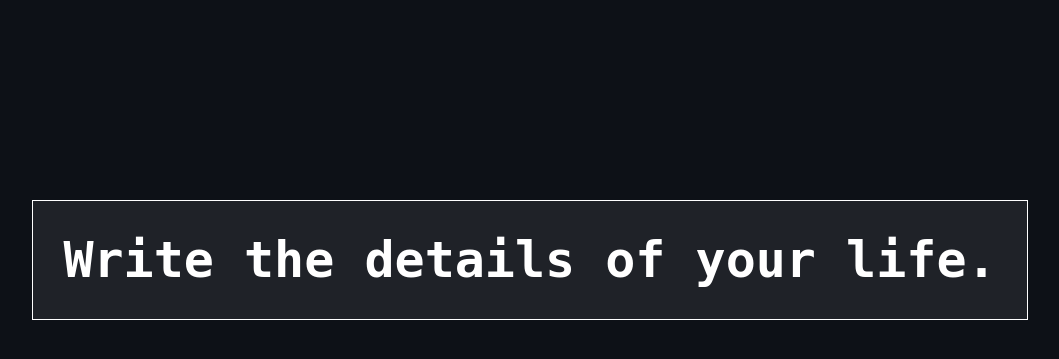
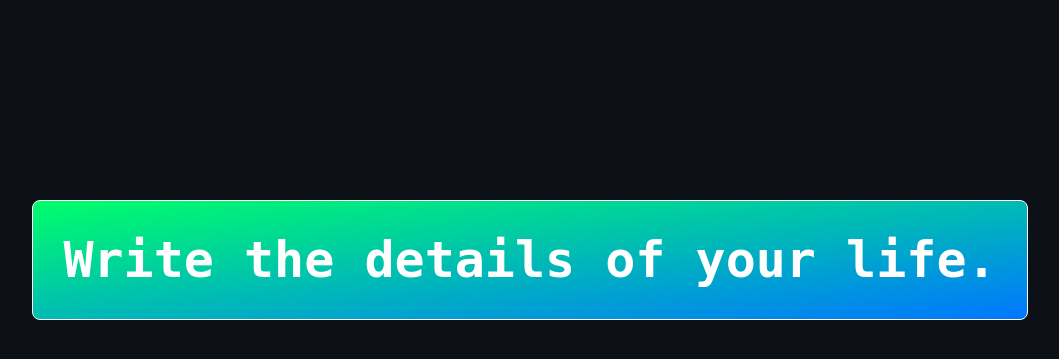
Before and after one commit to AwesomenessXP/blog, a Django app: page / in a window 1280 px wide. Shown: the part 151-510 px from the top of the page, without its empty margins (110-1169 px from the left). Run offline with Django 4.2, Linux system fonts and the light colour scheme.

Commit message:
added UI to blog

```diff
--- a/blog_posts/static/blog_posts/styles.css
+++ b/blog_posts/static/blog_posts/styles.css
@@ -110,7 +110,8 @@ p {
 .decorated-box {
     padding: 30px;
     border: 1px solid;
-    background-color: var(--secondary-background);
+    background-image: linear-gradient(to bottom right, rgb(0, 255, 106), rgb(0, 119, 255));
+    border-radius: 8px;
 }
 
 #logo {
```
